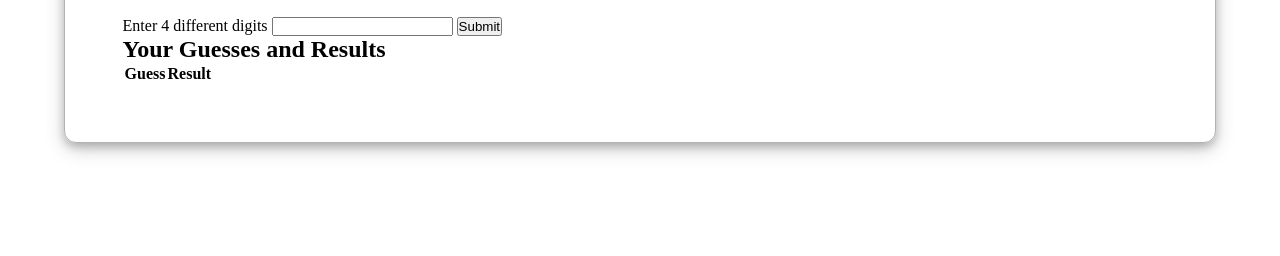
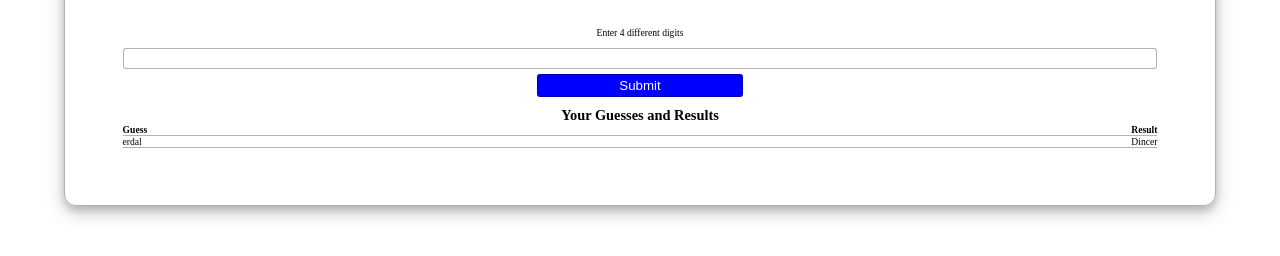
Before and after one commit to erdldncr/Guessnumber-Advance, a plain HTML site: page index.html in a window 1280 px wide. Shown: the part 152-408 px from the top of the page. Drawn offline with Linux system fonts and the light colour scheme.

Commit message:
css rules have been added basically

```diff
--- a/index.html
+++ b/index.html
@@ -14,18 +14,26 @@
         </header>
         <section class="submit-form">
             <form action="" class="form">
-                <label for="">Enter 4 different digits</label>
+                <label class="label" for="">Enter 4 different digits</label>
                 <input type="number" name="number" id="number">
                 <input type="submit" value="Submit" id="submit-btn">
             </form>
         </section>
-        <section class="result">
+        <section class="guess-section">
             <h2>Your Guesses and Results</h2>
-            <table>
-                <tr>
-                    <th>Guess</th>
-                    <th> Result</th>
-                </tr>
+            <table class="">
+                <thead>
+                    <tr>
+                        <th>Guess</th>
+                        <th> Result</th>
+                    </tr>
+                </thead>
+                <tbody>
+                    <tr>
+                        <td>erdal</td>
+                        <td>Dincer</td>
+                    </tr>
+                </tbody>
             </table>
         </section>
     </main>
--- a/style.css
+++ b/style.css
@@ -19,3 +19,45 @@ main{
     margin-bottom: 20px;
     font-size: 0.7rem;
 }
+.form{
+    display: flex;
+    flex-direction: column;
+}
+.label{
+    text-align: center;
+    font-size: 0.6rem;
+    margin: 10px;
+
+}
+#number{
+    padding: 2px;
+    border: 1px solid rgba(0, 0, 0, .3);
+    border-radius: 3px;
+    margin-bottom: 5px;
+}
+#number:focus{
+    box-shadow: 0 0 5px rgba(81, 203, 238, 1);
+}
+#submit-btn{
+    width: 20%;
+    margin: 0 auto 10px;
+    color: #FFF;
+    background-color: blue;
+    border: 1px solid rgba(0, 0, 0, .3);
+    padding: 3px;
+    border-radius: 3px;
+}
+#number:focus + #submit-btn{
+    background-color: #4949e6;
+}
+.guess-section{
+    text-align: center;
+    font-size: 0.6rem;
+}
+table,tr,td{
+    border-bottom: 1px solid rgba(0, 0, 0, .3);
+    border-collapse: collapse;
+    width: 100%;
+    text-align: left;
+
+}
```
